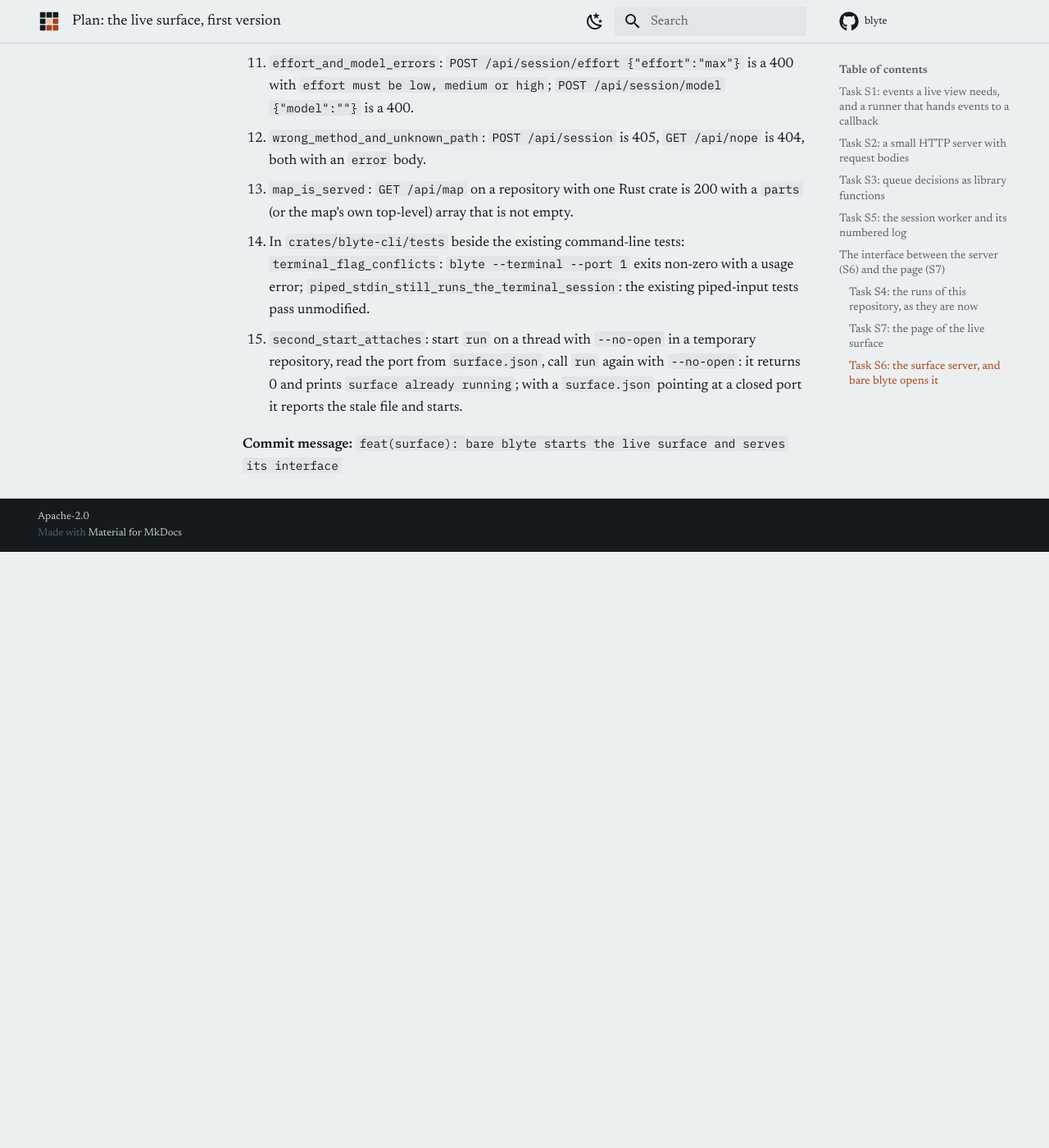
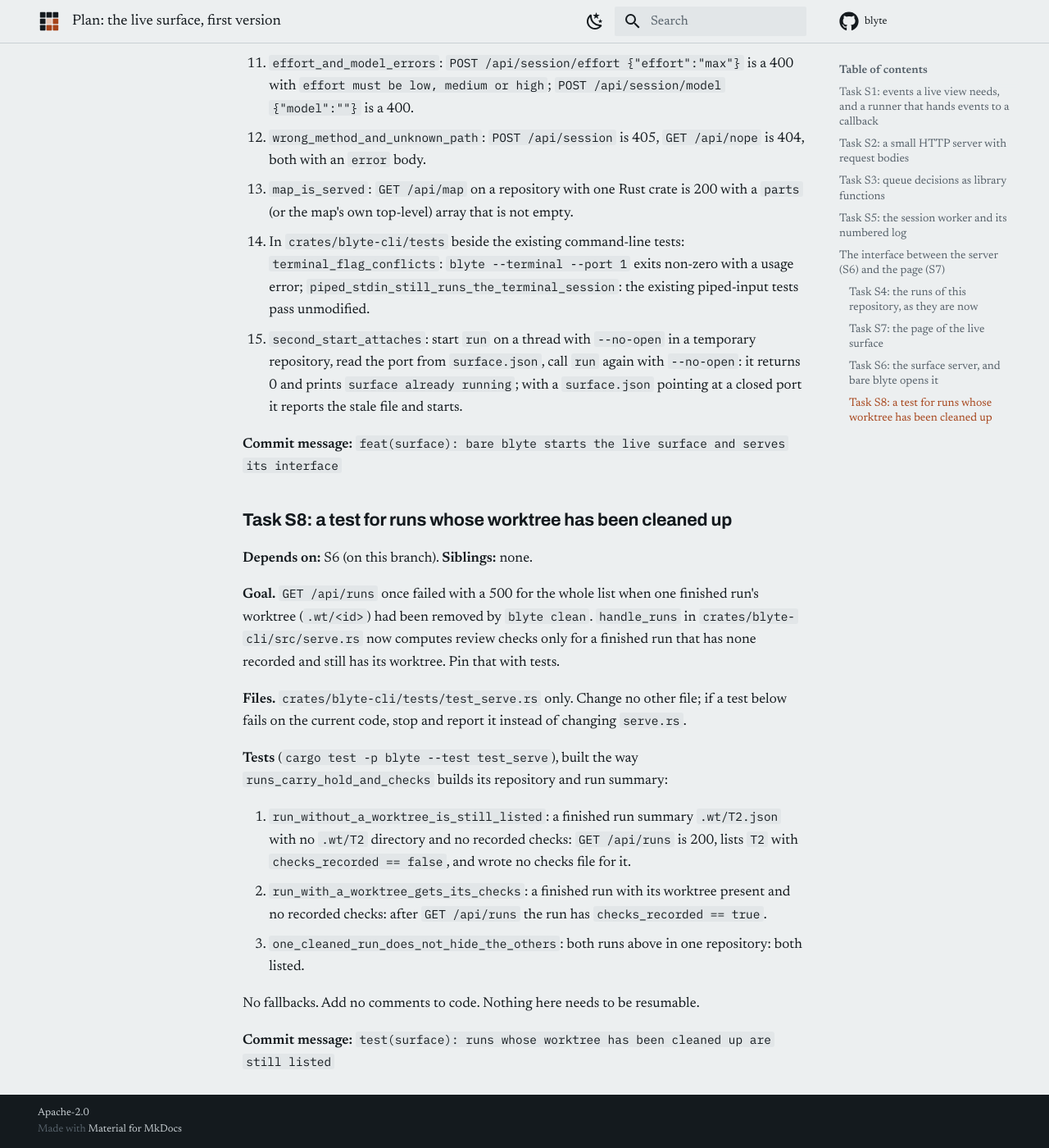
Before and after one commit to dnf0/blyte, an MkDocs documentation site: the page built from docs/plans/2026-11-21-v1-live-surface.md, in a window 1280 px wide and 1400 px high, scrolled down 20131 px. Shown: the whole window at 82% size. Built offline with MkDocs 1.6.1 and Material for MkDocs 9.7.7, drawn with Linux system fonts in a browser that asks for light colours; comment, search, counter and statistics services are not loaded; before the commit the page ends 20804 px from its top, so only the background shows below that.

Commit message:
docs(plan): task S8, a test for cleaned-up runs
Co-Authored-By: Claude Fable 5.2 <noreply@anthropic.com>

```diff
--- a/docs/plans/2026-11-21-v1-live-surface.md
+++ b/docs/plans/2026-11-21-v1-live-surface.md
@@ -678,3 +678,29 @@ does), and call `route` directly:
     port it reports the stale file and starts.
 
 **Commit message:** `feat(surface): bare blyte starts the live surface and serves its interface`
+
+### Task S8: a test for runs whose worktree has been cleaned up
+
+**Depends on:** S6 (on this branch). **Siblings:** none.
+
+**Goal.** `GET /api/runs` once failed with a 500 for the whole list when one finished run's
+worktree (`.wt/<id>`) had been removed by `blyte clean`. `handle_runs` in
+`crates/blyte-cli/src/serve.rs` now computes review checks only for a finished run that has
+none recorded and still has its worktree. Pin that with tests.
+
+**Files.** `crates/blyte-cli/tests/test_serve.rs` only. Change no other file; if a test below
+fails on the current code, stop and report it instead of changing `serve.rs`.
+
+**Tests** (`cargo test -p blyte --test test_serve`), built the way `runs_carry_hold_and_checks`
+builds its repository and run summary:
+
+1. `run_without_a_worktree_is_still_listed`: a finished run summary `.wt/T2.json` with no
+   `.wt/T2` directory and no recorded checks: `GET /api/runs` is 200, lists `T2` with
+   `checks_recorded == false`, and wrote no checks file for it.
+2. `run_with_a_worktree_gets_its_checks`: a finished run with its worktree present and no
+   recorded checks: after `GET /api/runs` the run has `checks_recorded == true`.
+3. `one_cleaned_run_does_not_hide_the_others`: both runs above in one repository: both listed.
+
+No fallbacks. Add no comments to code. Nothing here needs to be resumable.
+
+**Commit message:** `test(surface): runs whose worktree has been cleaned up are still listed`
```
